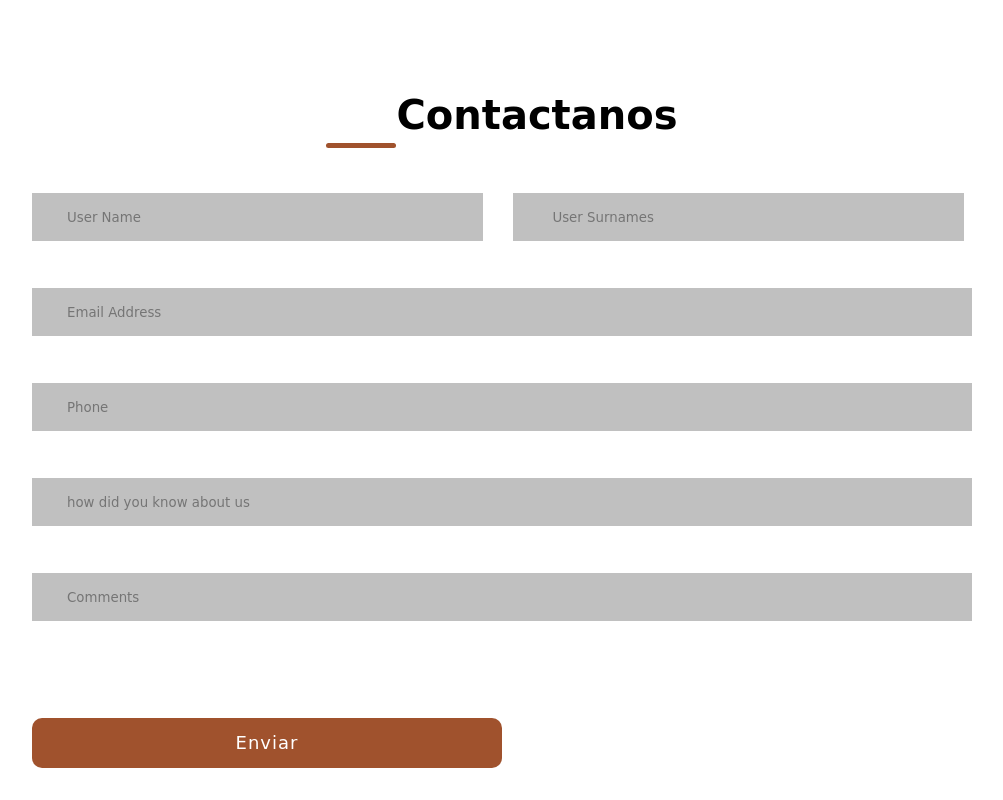
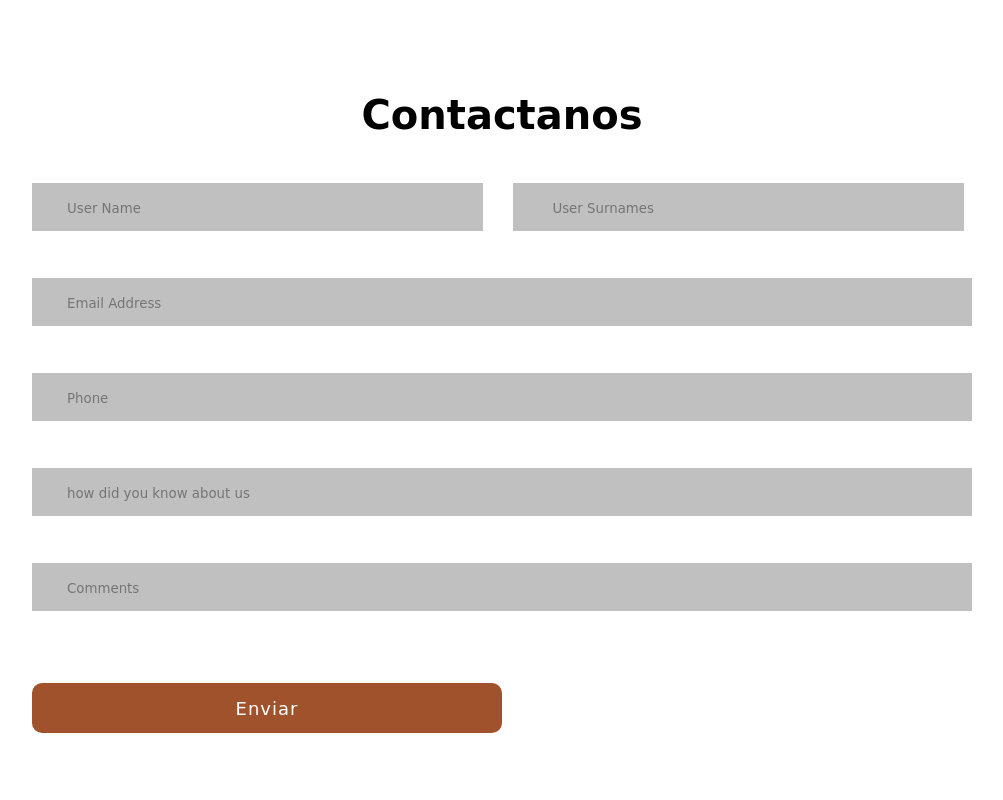
Before and after one commit to MendozaServin/Mexa-proyect, an Angular app: page /#/ in a window 1280 px wide. Shown: the whole page, without its empty margins (138-1141 px from the left). Built offline with nearby package versions, Linux system fonts and the light colour scheme.

Commit message:
Avance 75% vistas

```diff
--- a/src/app/pages/contact/contact.component.css
+++ b/src/app/pages/contact/contact.component.css
@@ -14,7 +14,8 @@ body{
 
 span{
   display: flex;
-  align-items: center;
+  justify-content: center;
+  align-self: center;
 }
 
 
@@ -35,7 +36,7 @@ span{
   text-align: center;
 }
 
-.forms .title::before{
+/*.forms .title::before{
   content: '';
   margin-top: 60px;
   position: center;
@@ -48,11 +49,7 @@ span{
   display: flex;
   align-items: center;
 
-}
-
-span{
-  justify-content: center;
-}
+}*/
 
 .forms .data{
   margin-top: 45px;
@@ -68,7 +65,7 @@ span{
   height: 50px;
   width: 50%;
 
-  margin-top: 50px;
+  margin-top: 25px;
   border: none;
   font-size: 18px;
   font-weight: 500;
```
